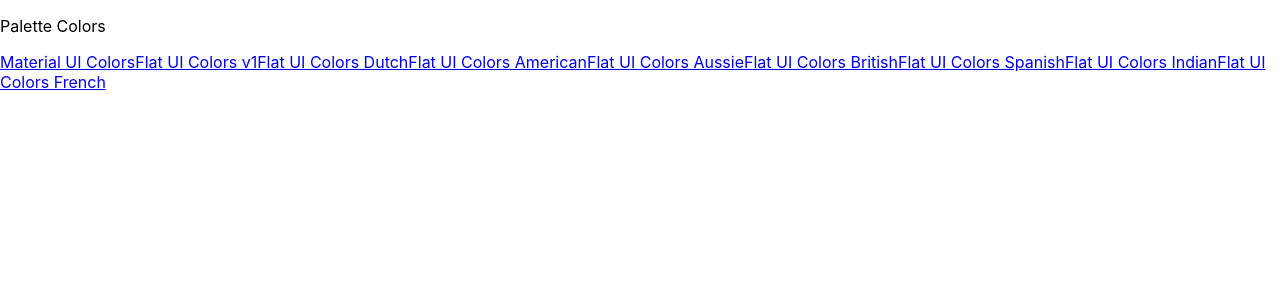
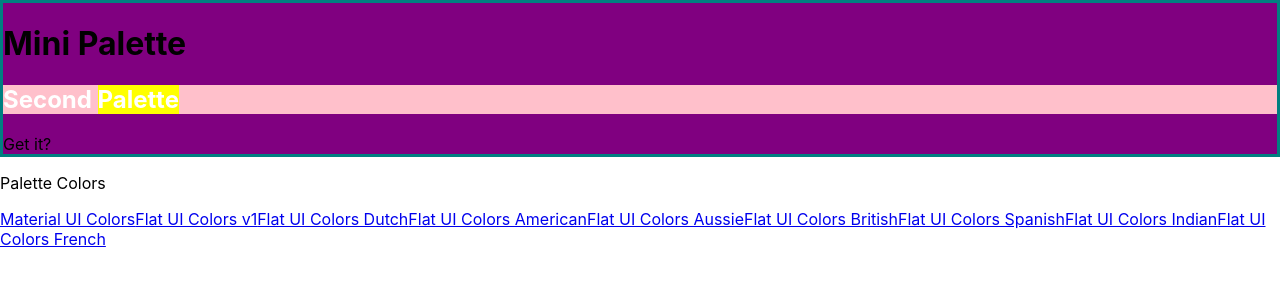
Before and after one commit to spencerhaugh/color-project, a React (Create React App) app: page / in a window 1280 px wide. Shown: the top 300 px of the page. Built offline with nearby package versions, Linux system fonts and the light colour scheme.

Commit message:
Add withStyles demo example

```diff
--- a/package.json
+++ b/package.json
@@ -5,6 +5,7 @@
   "dependencies": {
     "@material-ui/core": "^4.11.4",
     "@material-ui/icons": "^4.11.2",
+    "@material-ui/styles": "^4.11.4",
     "@testing-library/jest-dom": "^5.12.0",
     "@testing-library/react": "^11.2.7",
     "@testing-library/user-event": "^12.8.3",
--- /dev/null
+++ b/src/MiniPalette.js
@@ -0,0 +1,33 @@
+import React from 'react';
+import { withStyles } from '@material-ui/styles';
+
+const styles = {
+    main: {
+        backgroundColor: "purple",
+        border: "3px solid teal"
+    },
+    secondary: {
+        backgroundColor: "pink",
+        "& h1": {
+            color: "white",
+            "& span": {
+                backgroundColor: "yellow"
+            }
+        }
+    }
+};
+
+function MiniPalette(props) {
+    const { classes } = props;
+    return (
+        <div className={classes.main}>
+            <h1>Mini Palette</h1>
+            <section className={classes.secondary}>
+                <h1>Second <span>Palette</span></h1>
+            </section>
+            <span>Get it?</span>
+        </div>
+    )
+};
+
+export default withStyles(styles)(MiniPalette);
--- a/src/PaletteList.js
+++ b/src/PaletteList.js
@@ -1,11 +1,13 @@
 import React, { Component } from 'react';
 import { Link } from 'react-router-dom';
+import MiniPalette from './MiniPalette';
 
 export default class PaletteList extends Component {
     render() {
         const { palettes } = this.props;
         return (
             <div>
+                <MiniPalette />
                 <p>Palette Colors</p>
                 {palettes.map(palette => (
                     <Link exact to={`palette/${palette.id}`}>{palette.paletteName}</Link>
```
Also changed, not shown: src/JSSExample.js (added, +43 -0 lines).
